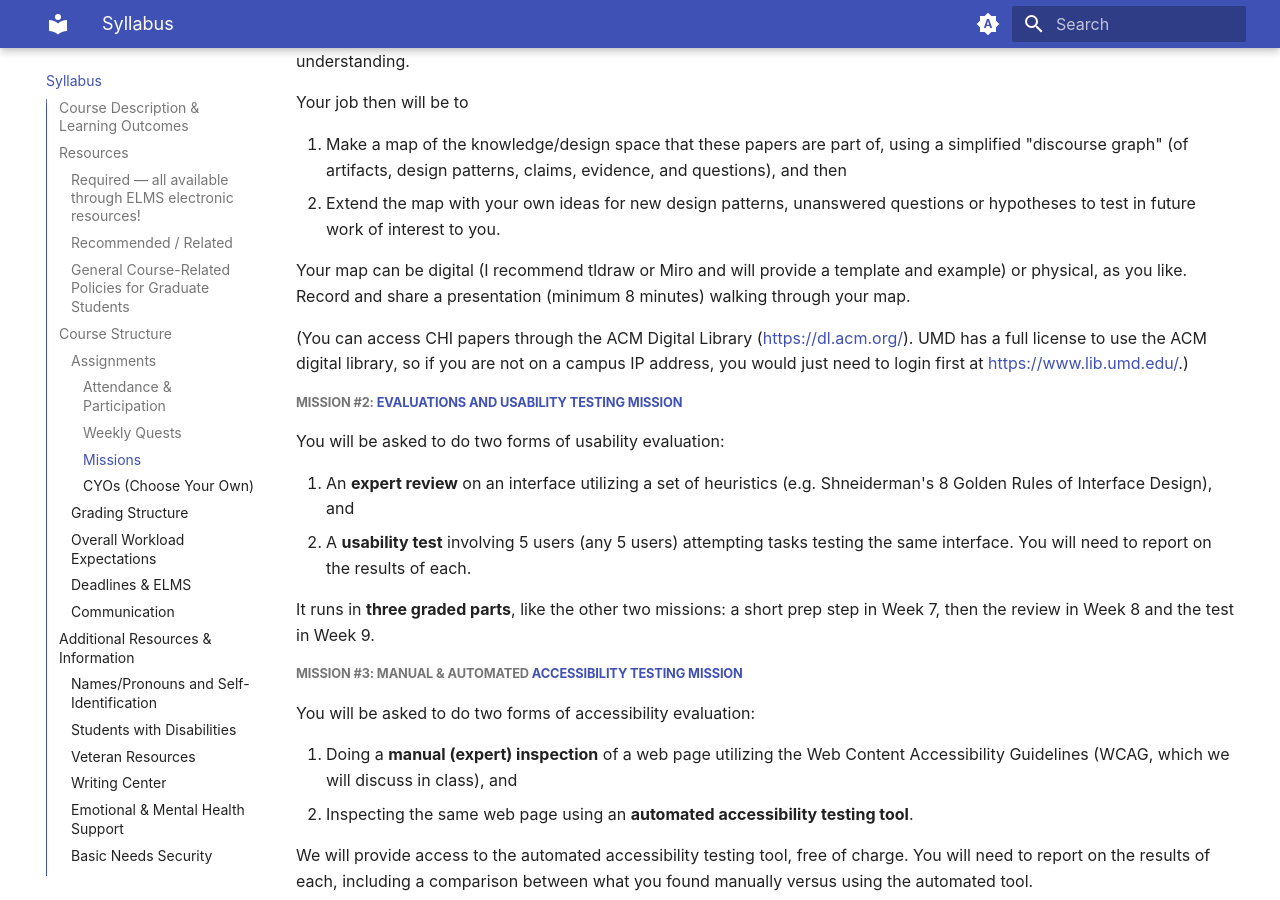
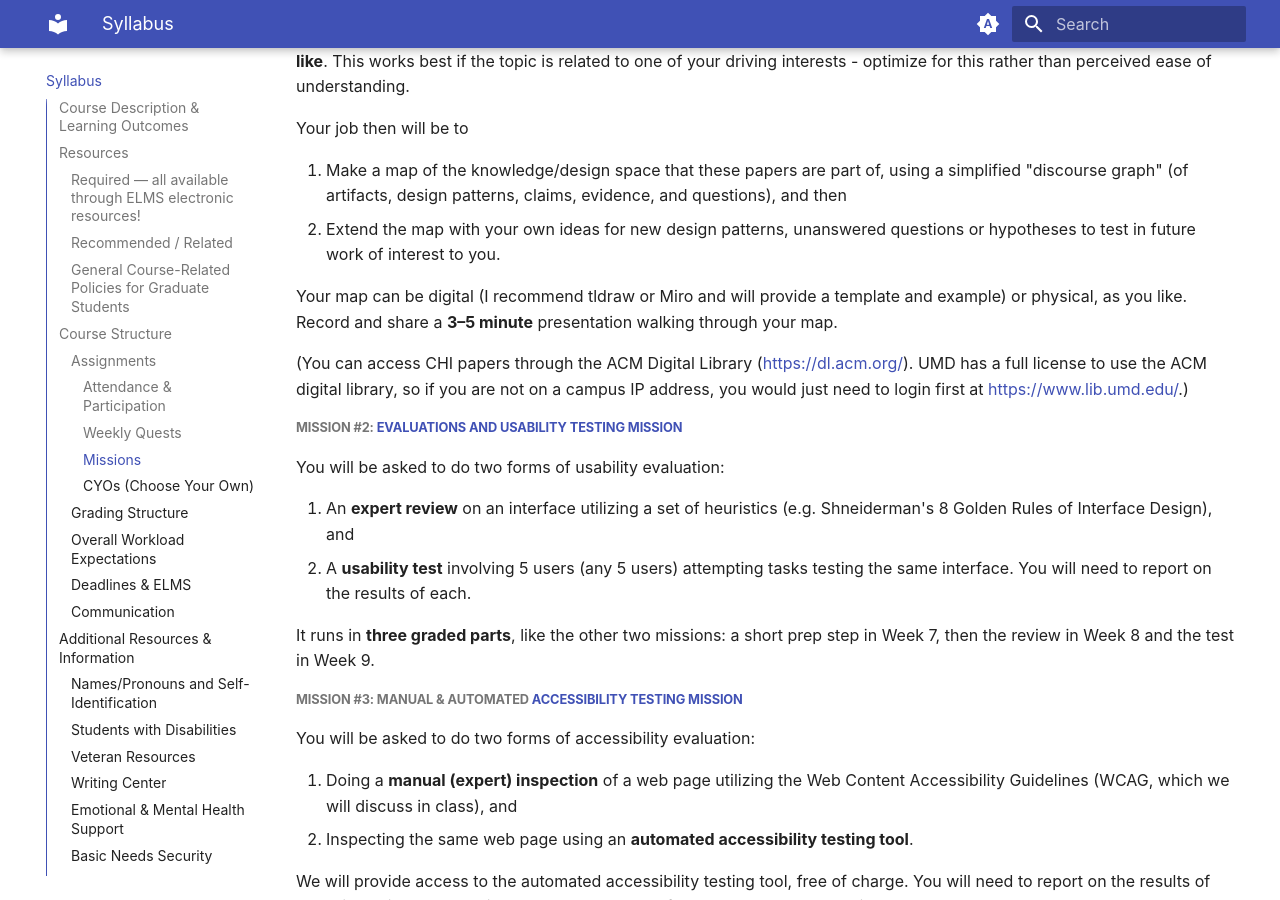
Before and after one commit to joelchan/inst631-fa26-site, an MkDocs documentation site: the page built from docs/syllabus.md, in a window 1280 px wide and 900 px high, scrolled down 3233 px. Built offline with MkDocs 1.6.1 and Material for MkDocs 9.7.7, drawn with Linux system fonts in a browser that asks for light colours; some of the changed text lies outside the part shown.

Commit message:
Sync from vault efe2ca6
Bring the rubric's walkthrough length in line

The mission and syllabus already said 3-5 minutes; the rubric criterion
still asked for 8 or more. It also now says three to five is a range rather
than a floor, since a cap grades differently from a minimum and a twelve
minute video would otherwise look like it cleared the bar.

Co-Authored-By: Claude Opus 5 (1M context) <noreply@anthropic.com>
Claude-Session: https://claude.ai/code/session_01PYBzME84GdvKLYDrH38CW6

Generated by publish-site.yml from joelchan/inst631-fa26.

```diff
--- a/docs/syllabus.md
+++ b/docs/syllabus.md
@@ -107,7 +108,7 @@ Your job then will be to
 1. Make a map of the knowledge/design space that these papers are part of, using a simplified "discourse graph" (of artifacts, design patterns, claims, evidence, and questions), and then
 2. Extend the map with your own ideas for new design patterns, unanswered questions or hypotheses to test in future work of interest to you.
 
-Your map can be digital (I recommend tldraw or Miro and will provide a template and example) or physical, as you like. Record and share a presentation (minimum 8 minutes) walking through your map.
+Your map can be digital (I recommend tldraw or Miro and will provide a template and example) or physical, as you like. Record and share a **3–5 minute** presentation walking through your map.
 
 (You can access CHI papers through the ACM Digital Library ([https://dl.acm.org/](https://dl.acm.org/)). UMD has a full license to use the ACM digital library, so if you are not on a campus IP address, you would just need to login first at [https://www.lib.umd.edu/](https://www.lib.umd.edu/).)
 
```
Also changed, not shown: other parts of docs/syllabus.md (+1 -0 lines), docs/missions/chi-papers.md (+1 -1 lines).
